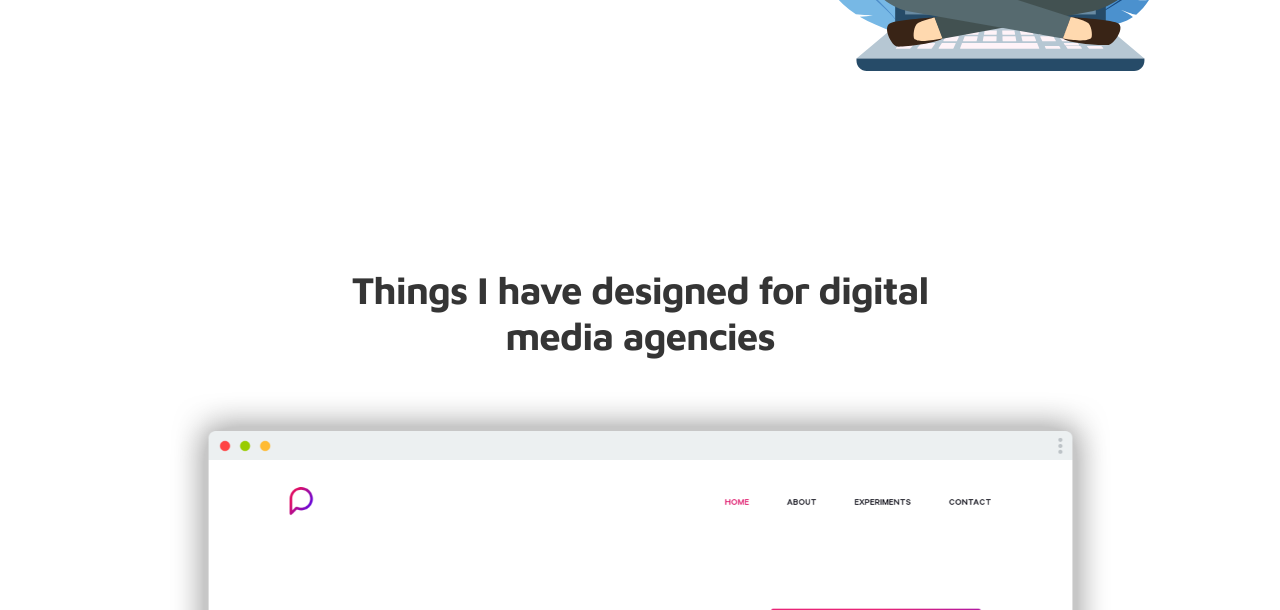
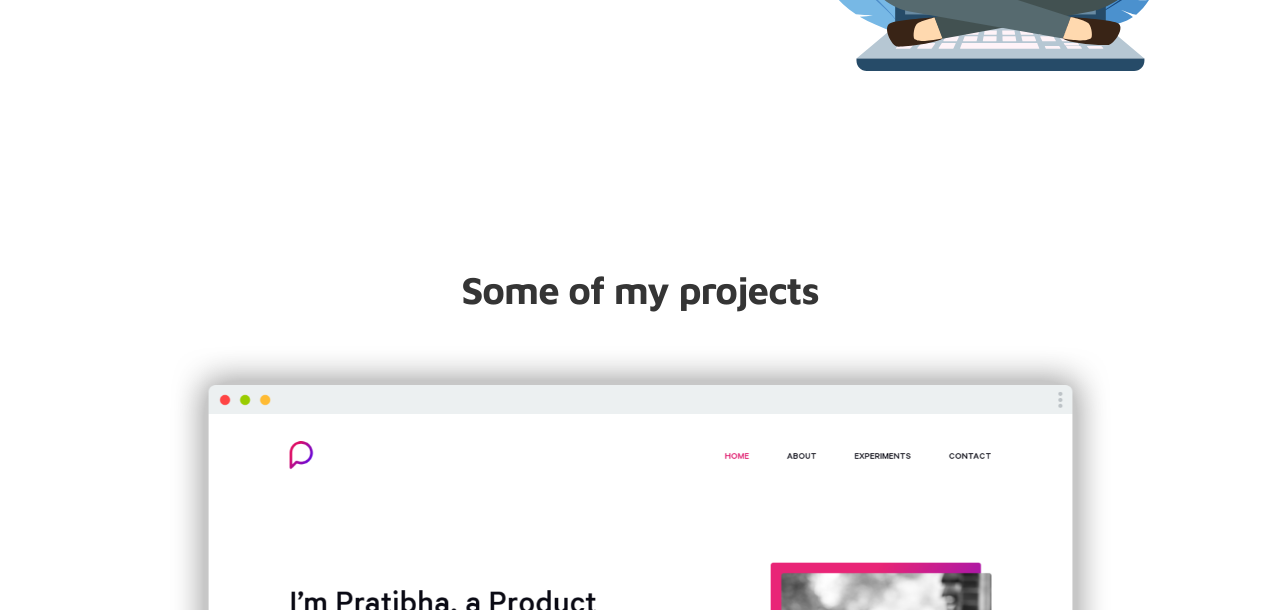
Before and after one commit to oguzhanbaran/oguzhanbaran.github.io, a plain HTML site: page index.html in a window 1280 px wide. Shown: the part 490-1100 px from the top of the page. Drawn offline with Linux system fonts and the light colour scheme.

Commit message:
Update index.html

```diff
--- a/index.html
+++ b/index.html
@@ -102,7 +102,7 @@ https://www.tooplate.com/view/2115-marvel
                   <div class="col-lg-11 text-center mx-auto col-12">
 
                       <div class="col-lg-8 mx-auto">
-                        <h2>Things I have designed for digital media agencies</h2>
+                        <h2>Some of my projects</h2>
                       </div>
 
                       <div class="owl-carousel owl-theme">
```
